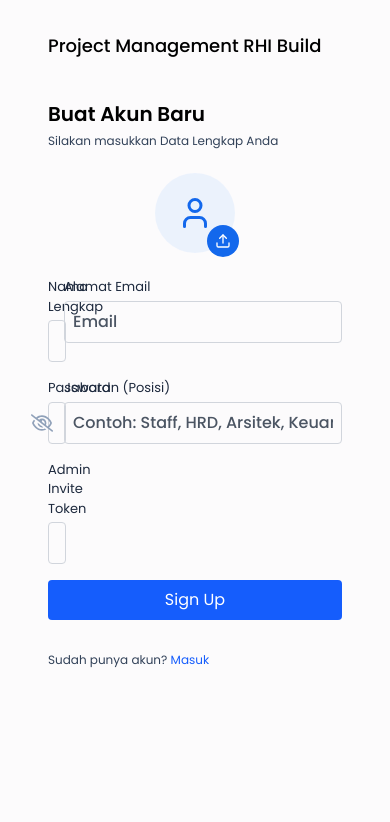
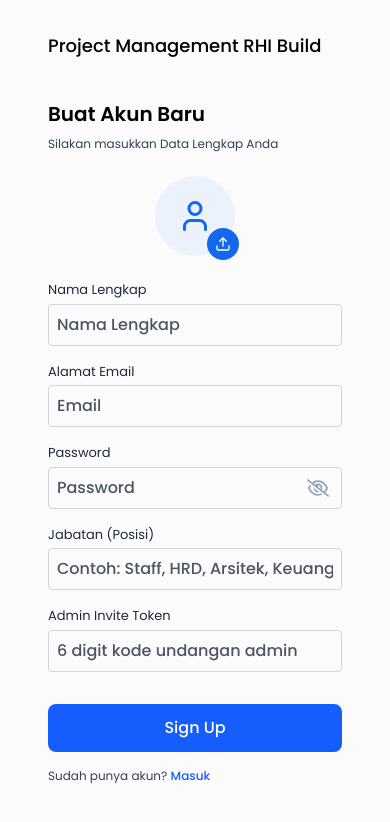
Before and after one commit to FrostLGC/KP-RHI-REVISI-FINAL-frontend, a React (Vite) app: page /signup in a window 390 px wide. Shown: the top 822 px of the page. Built offline with nearby package versions, Linux system fonts and the light colour scheme.

Commit message:
fix: uisignup mobile

```diff
--- a/src/pages/Auth/SignUp.jsx
+++ b/src/pages/Auth/SignUp.jsx
@@ -88,14 +88,20 @@ const Signup = () => {
 
   return (
     <AuthLayout>
-      <div className="lg:w-full h-auto md:h-full mt-10 md:mt-0 flex flex-col justify-center">
-        <h3 className="text-xl font-semibold text-black">Buat Akun Baru</h3>
-        <p className="text-xs text-slate-700 mt-[5px] mb-6">
+      <div className="w-full h-auto md:h-full mt-10 md:mt-0 flex flex-col justify-center">
+        <div className="mb-6">
+          <h3 className="text-xl font-semibold text-black mb-2">
+            Buat Akun Baru
+          </h3>
+          <p className="text-xs text-slate-700">
             Silakan masukkan Data Lengkap Anda
           </p>
+        </div>
 
         <form onSubmit={handleSignUp}>
             <ProfilePhotoSelector image={profilPic} setImage={setProfilPic} />
+
+          <div className="space-y-4">
             <div className="grid grid-cols-1 md:grid-cols-2 gap-4">
               <Input
                 type="text"
@@ -111,6 +117,9 @@ const Signup = () => {
                 onChange={({ target }) => setEmail(target.value)}
                 placeholder="Email"
               />
+            </div>
+
+            <div className="grid grid-cols-1 md:grid-cols-2 gap-4">
               <Input
                 type="password"
                 label="Password"
@@ -125,6 +134,9 @@ const Signup = () => {
                 onChange={({ target }) => setPosition(target.value)}
                 placeholder="Contoh: Staff, HRD, Arsitek, Keuangan"
               />
+            </div>
+
+            <div className="grid grid-cols-1 md:grid-cols-2 gap-4">
               <Input
                 type="text"
                 label="Admin Invite Token"
@@ -132,24 +144,34 @@ const Signup = () => {
                 onChange={({ target }) => setAdminInviteToken(target.value)}
                 placeholder="6 digit kode undangan admin"
               />
+            </div>
 
             {error && (
-              <p className="text-red-500 text-sm col-span-2">{error}</p>
+              <div className="w-full">
+                <p className="text-red-500 text-sm">{error}</p>
+              </div>
             )}
 
+            <div className="w-full pt-4">
               <button
                 type="submit"
-              className="bg-blue-600 text-white p-2 rounded hover:bg-blue-700 col-span-2"
+                className="w-full bg-blue-600 text-white py-3 px-4 rounded-lg hover:bg-blue-700 transition-colors duration-200 font-medium"
               >
                 Sign Up
               </button>
+            </div>
 
-            <p className="text-xs text-slate-700 mt-4 col-span-2">
+            <div className="text-xs text-slate-700 mt-4 col-span-2">
+              <p className="text-xs text-slate-700">
                 Sudah punya akun?{" "}
-              <Link to="/login" className="text-blue-600 hover:underline">
+                <Link
+                  to="/login"
+                  className="text-blue-600 hover:underline font-medium"
+                >
                   Masuk
                 </Link>
               </p>
+            </div>
           </div>
         </form>
       </div>
```
Lines whose indentation alone changed are shown as unchanged.
